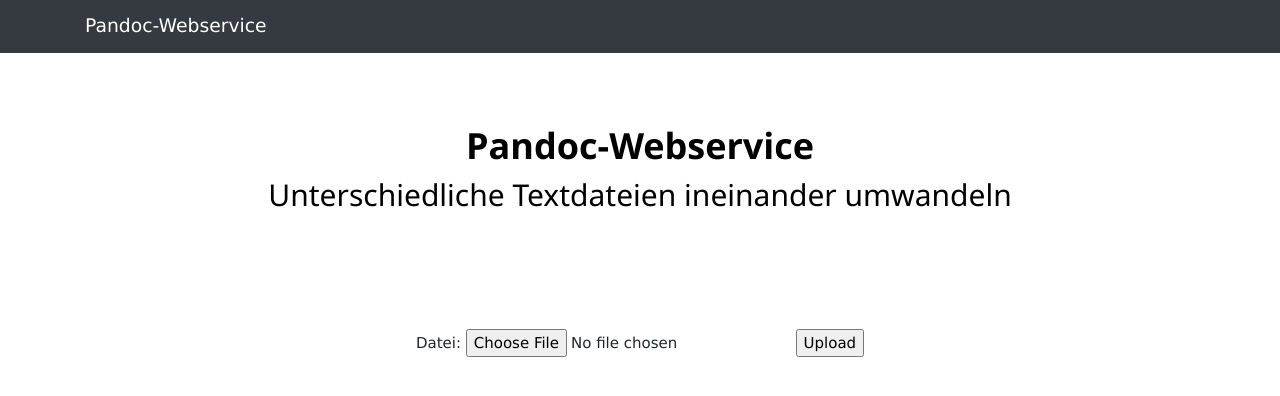
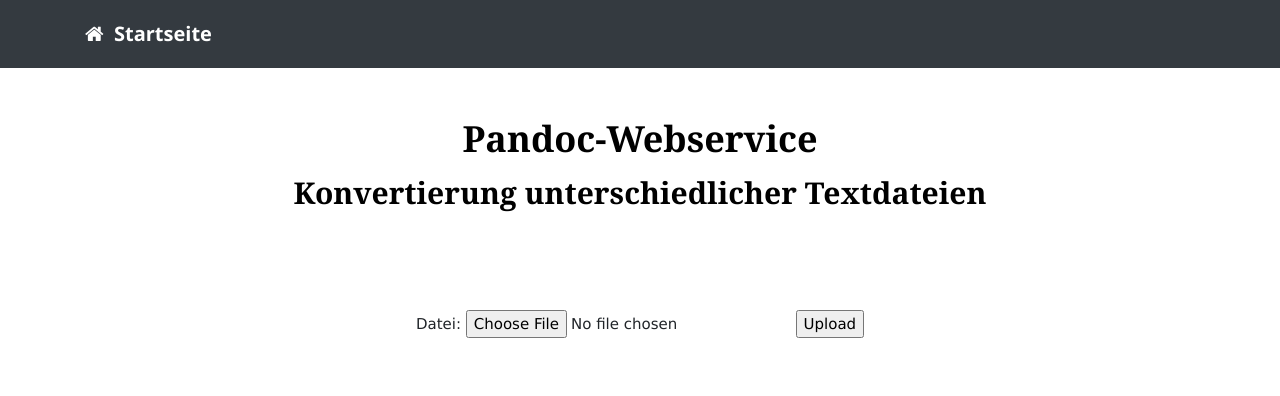
Before and after one commit to Red22Star/pandoc-webservice, a PHP site: page / in a window 1280 px wide. Shown: the top 396 px of the page. Run offline with PHP 8.4, Linux system fonts and the light colour scheme.

Commit message:
layout verbessert

```diff
--- a/index.php
+++ b/index.php
@@ -1,6 +1,5 @@
 
 <?php
-
 require_once ('vendor/autoload.php');
 
 // Kann die Datei nicht konvertiert werden, wird ein Fehler gezeigt
@@ -12,7 +11,6 @@ require_once ('vendor/autoload.php');
 
 <!DOCTYPE html>
 <html lang="en">
-
 <head>
 <meta charset="utf-8">
 <meta name="viewport" content="width=device-width, initial-scale=1, shrink-to-fit=no">
@@ -23,6 +21,9 @@ require_once ('vendor/autoload.php');
 <!-- Bootstrap core CSS -->
 <link href="vendor/bootstrap/css/bootstrap.min.css" rel="stylesheet">
 <link rel="stylesheet" href="https://www.w3schools.com/w3css/4/w3.css">
+
+<!-- Add icon library -->
+<link rel="stylesheet" href="https://cdnjs.cloudflare.com/ajax/libs/font-awesome/4.7.0/css/font-awesome.min.css">
 </head>
 
 <body>
@@ -30,9 +31,10 @@ require_once ('vendor/autoload.php');
 <!-- Navigation -->
 <nav class="navbar navbar-expand-lg navbar-dark bg-dark static-top">
 <div class="container">
-<a class="navbar-brand" href="https://www.uni-muenster.de/IVV5LWO/TextTransform/index.php">Pandoc-Webservice</a>
+<a class="navbar-brand" href="https://www.uni-muenster.de/IVV5LWO/TextTransform/index.php"><h4><strong> <i class="fa fa-home"></i>&nbsp; Startseite   </strong></h4></a>
 <button class="navbar-toggler" type="button" data-toggle="collapse" data-target="#navbarResponsive" aria-controls="navbarResponsive" aria-expanded="false" aria-label="Toggle navigation">
 <span class="navbar-toggler-icon"></span>
+
 </div>
 </div>
 </nav>
@@ -41,12 +43,12 @@ require_once ('vendor/autoload.php');
 <div class="container">
 <div class="row">
 <div class="col-lg-12 text-center">
-<br/><br/>
+<br/>
 <div class="w3-panel w3-white">
-<h1><strong>Pandoc-Webservice</strong></h1>
-<h2>Unterschiedliche Textdateien ineinander umwandeln</h2>
-  </div>
-<br/><br/><br/><br/>
+<h1><p class="p3">Pandoc-Webservice</p></h1>
+<h2><p class="p3">Konvertierung unterschiedlicher Textdateien</p></h2>
+</div>
+<br/><br/><br/>
 <ul class="list-unstyled">
 
 <?php
@@ -58,19 +60,72 @@ require_once ('vendor/autoload.php');
     </form>';
   }
 ?>
-
 </ul>
 </div>
 </div>
 </div>
 
+<style>
+<!--Alert-->
+.danger {
+	padding: 10px 12px;
+	background-color: #ffdddd;
+	border-left: 6px solid #f44336;
+	border-right: 6px solid #f44336;
+	width: 600px;
+	height: 50px;
+	font-family: "Georgia", Times, serif;
+	font-size: 19px;
+	color: red;
+}
 
+.success {
+	padding: 10px 12px;
+	background-color: #ddffdd;
+	border-left: 6px solid #04AA6D;
+	border-right: 6px solid #04AA6D;
+	width: 600px;
+	height: 50px;
+	font-family: "Georgia", Times, serif;
+	font-size: 19px;
+	color: #2E8B57;
 
+}
+<!-- Konvertiern button-->
+.btn {
+	background-color: DodgerBlue;
+	border: none;
+	color: white;
+	padding: 4px 10px;
+	cursor: pointer;
+	font-size: 18px;
+}
+
+<!-- Darker background on mouse-over -->
+.btn:hover {
+	background-color: RoyalBlue;
+}
+<!--Font-->
+.p1 {
+	font-family: "Copperplate", Copperplate, Fantasy;
+
+}
+.p2 {
+	font-family: "Papyrus", Papyrus, Fantasy;
+	font-weight: 900;
+}
+.p3 {
+	font-family: "Georgia", "Georgia", Serif;
+	font-weight: 900;
+}
+.p4 {
+	font-family: "Times New Roman", "Times New Roman", Serif;
+}
+</style>
 
 <!-- Bootstrap core JavaScript -->
 <script src="vendor/jquery/jquery.slim.min.js"></script>
 <script src="vendor/bootstrap/js/bootstrap.bundle.min.js"></script>
 
 </body>
-
 </html>
```
Also changed, not shown: convert.php (+71 -54 lines), selectFormat.php (+84 -36 lines).
